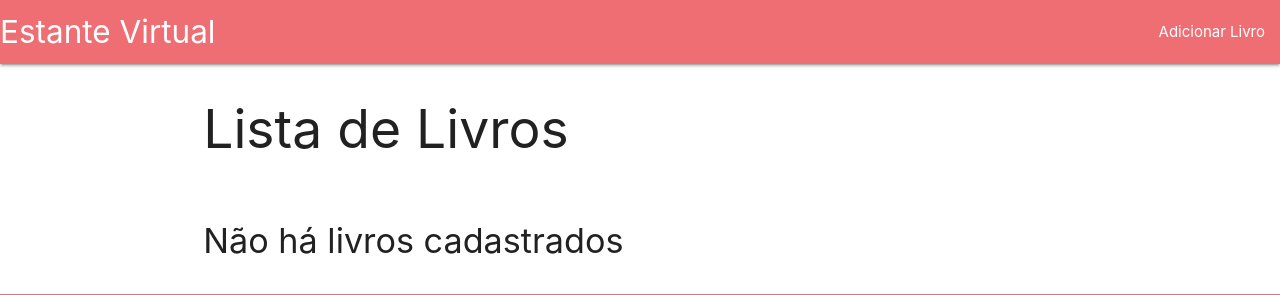
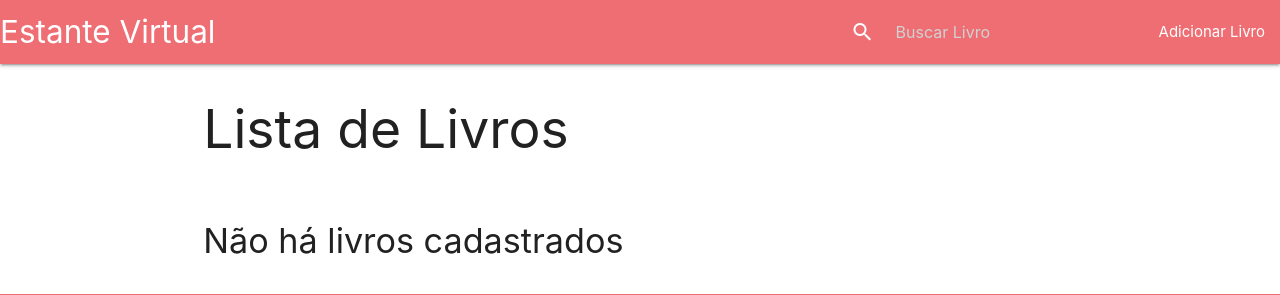
Before and after one commit to CleysonPH/flask-virtual-bookshelf, a Flask app: page / in a window 1280 px wide. Shown: the top 295 px of the page. Run offline with Flask 2, Linux system fonts and the light colour scheme; data that the repository does not hold is empty.

Commit message:
Implemented search bar

```diff
--- a/app/routes.py
+++ b/app/routes.py
@@ -16,7 +16,17 @@ def home():
     title = 'Lista de Livros'
     books = Book.query.order_by(Book.title).all()
 
-    return render_template('home.html', title=title, books=books)
+    return render_template('book_list.html', title=title, books=books)
+
+
+@app.route('/book/search')
+def book_search():
+    title = 'Resultado da Busca'
+    search = request.args.get('search')
+
+    books = Book.query.filter(Book.title.contains(search)).all()
+
+    return render_template('book_list.html', title=title, books=books)
 
 
 @app.route('/book/detail/<int:id>')
--- a/app/templates/base.html
+++ b/app/templates/base.html
@@ -26,12 +26,27 @@
             <ul class="right hide-on-med-and-down">
                 <li><a href="{{ url_for('book_add') }}">Adicionar Livro</a></li>
             </ul>
+            <form method="GET" action="{{ url_for('book_search') }}" class="hide-on-med-and-down">
+                <div class="right input-field">
+                    <input type="search" name="search" placeholder="Buscar Livro" required>
+                    <label class="label-icon" for="search"><i class="material-icons">search</i></label>
+                    <i class="material-icons">close</i>
+                </div>
+            </form>
         </div>
     </nav>
 
     <ul class="sidenav" id="mobile-demo">
         <li><a href="{{ url_for('home') }}">Home</a></li>
         <li><a href="{{ url_for('book_add') }}">Adicionar Livro</a></li>
+
+        <form method="GET" action="{{ url_for('book_search') }}">
+            <div class="input-field">
+                <input type="search" name="search" placeholder="Buscar Livro" required>
+                <label class="label-icon" for="search"><i class="material-icons">search</i></label>
+                <i class="material-icons">close</i>
+            </div>
+        </form>
     </ul>
 
     <main class="container">
```
Also changed, not shown: app/templates/book_list.html (renamed from app/templates/home.html).
